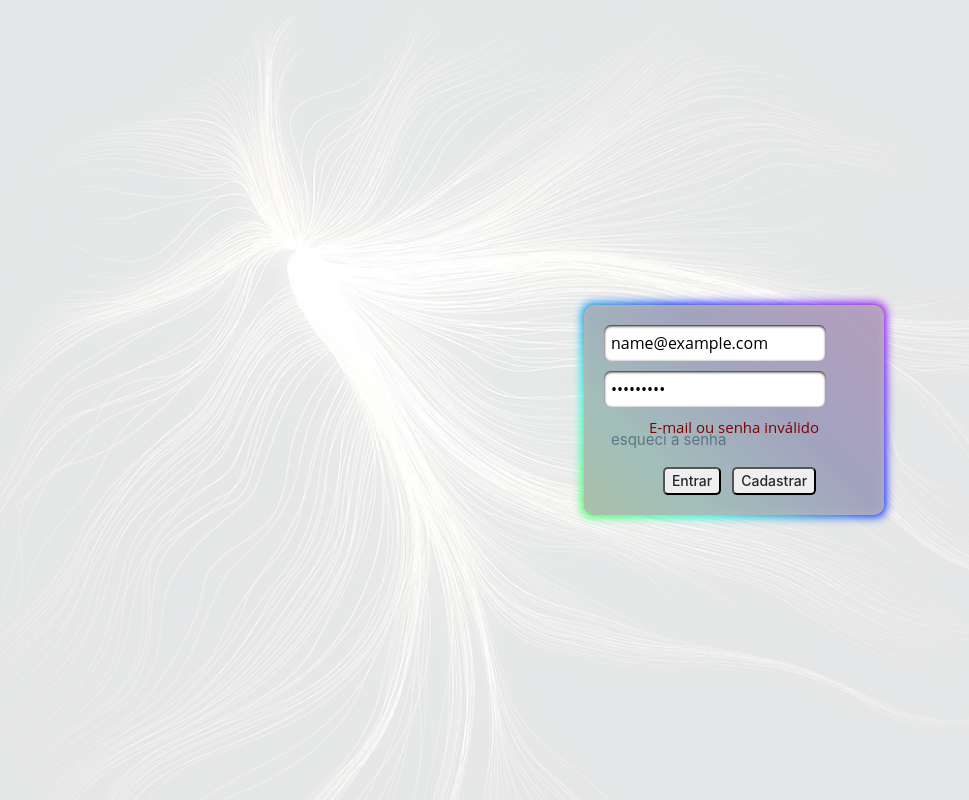
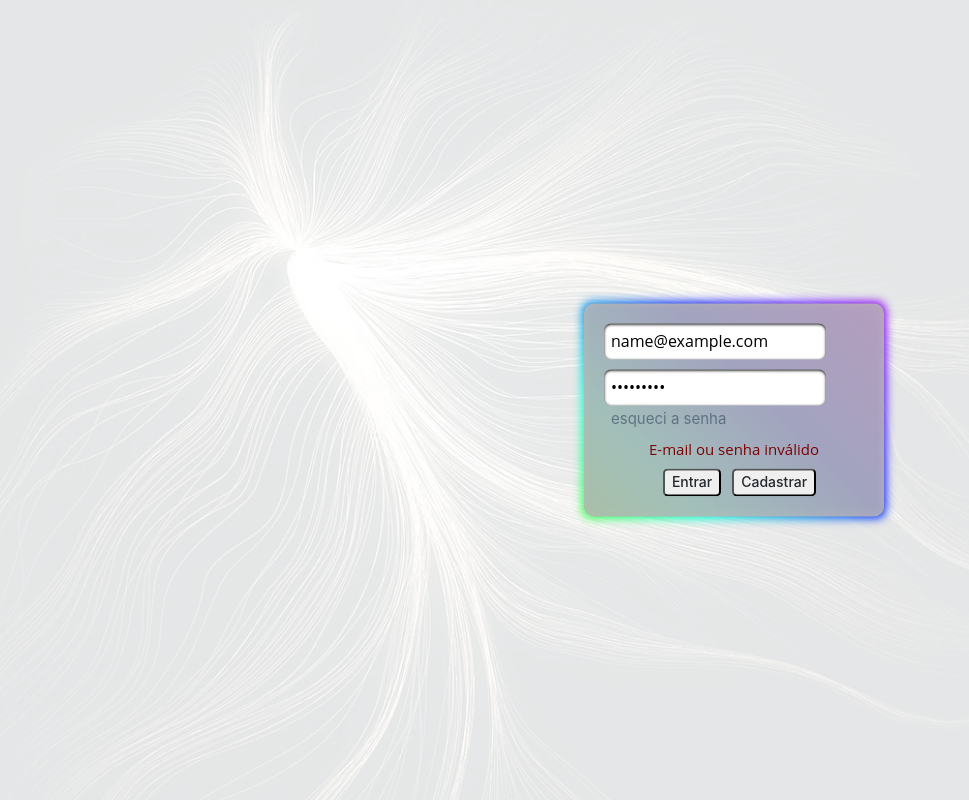
Before and after one commit to rafittu/front-lumin, a React (Create React App) app: page / in a window 1280 px wide. Both pictures are taken after typing "name@example.com", "Sample123" into the empty fields and a click on the button "Entrar". Shown: the whole page, without its empty margins (84-1053 px from the left). Built offline with nearby package versions, Linux system fonts and the light colour scheme; no server answers.

Commit message:
feat: change signin message error layout

```diff
--- a/src/pages/SignIn.jsx
+++ b/src/pages/SignIn.jsx
@@ -82,12 +82,6 @@ function SignIn() {
               placeholder="senha"
             />
           </label>
-
-          {error && (
-            <div className="error-msg">
-              <p>E-mail ou senha inválido</p>
-            </div>
-          )}
         </div>
 
         <span className="recover-password">
@@ -95,6 +89,12 @@ function SignIn() {
             <p>esqueci a senha</p>
           </Link>
         </span>
+
+        {error && (
+        <div className="error-msg">
+          <p>E-mail ou senha inválido</p>
+        </div>
+        )}
 
         <div className="inputs-buttons">
           <button type="submit" disabled={isLoading}>
--- a/src/style/SignIn.css
+++ b/src/style/SignIn.css
@@ -111,7 +111,7 @@ button:hover {
 
 .recover-password p {
   margin-top: -7px;
-  margin-bottom: 15px;
+  margin-bottom: 11px;
   margin-left: 7px;
   font-size: 15px;
   text-align: left;
@@ -126,6 +126,7 @@ button:hover {
 
 .error-msg p {
   margin: 0;
+  margin-bottom: 9px;
   font-size: 15px;
   text-align: center;
   color: rgb(126, 2, 2);
```
